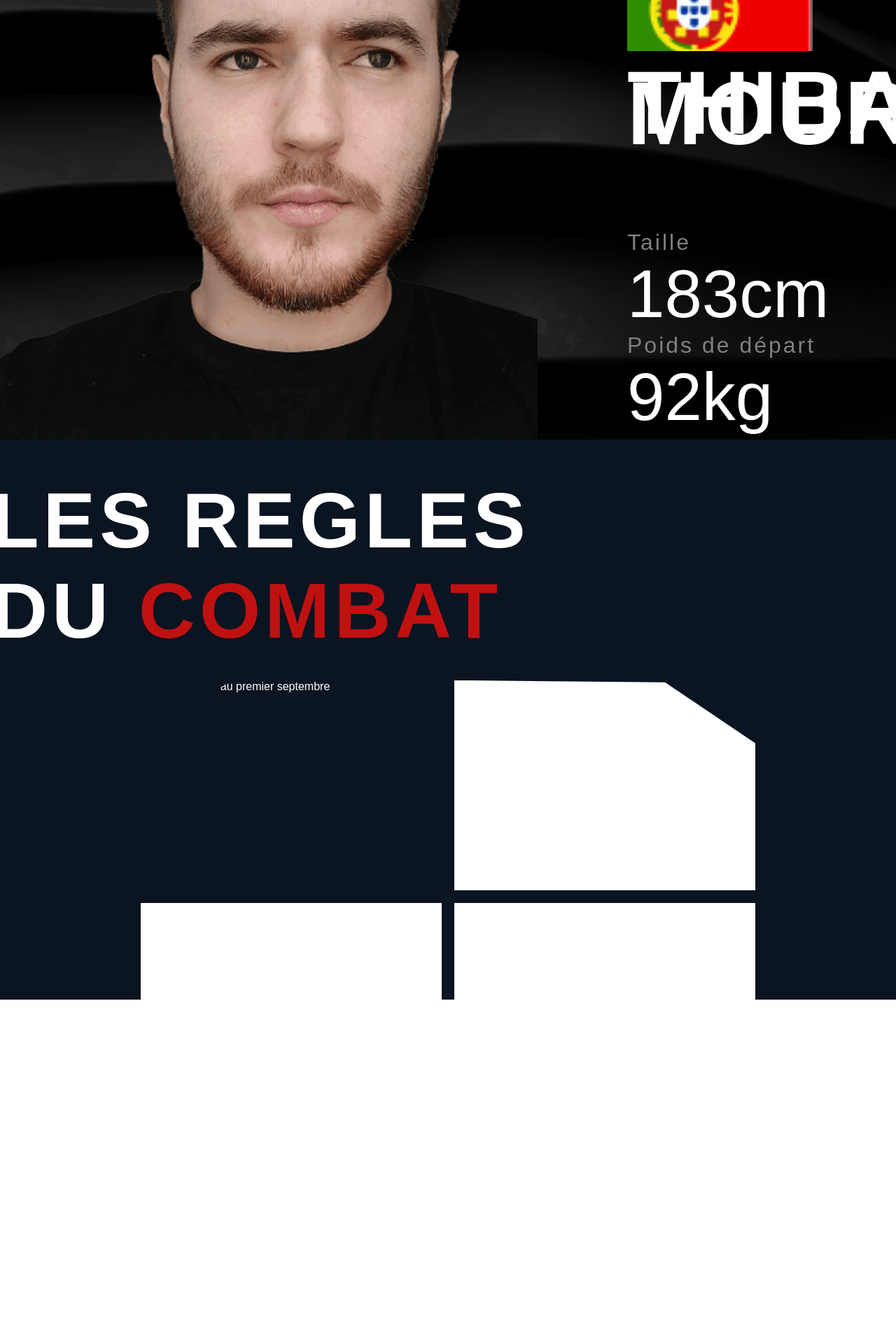
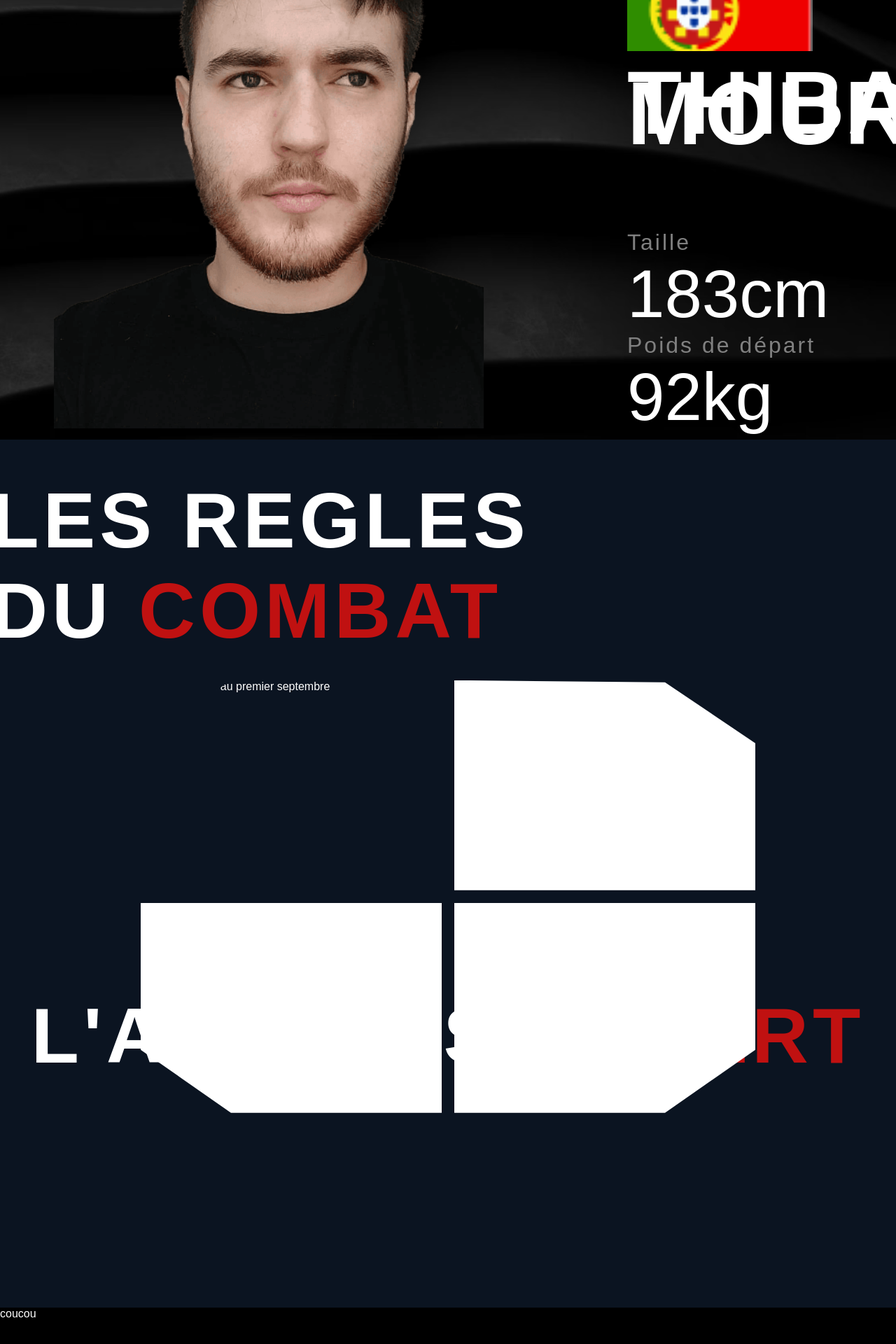
Before and after one commit to RaEace/La-Groph-cie, a React (Vite) app: page / in a window 1280 px wide. Shown: the part 2572-4492 px from the top of the page at 70% size. Before the commit the page ends 4171 px from the top, so only its background shows below. Built offline with nearby package versions, Linux system fonts and the light colour scheme; a web font is replaced by a local one.

Commit message:
feat: final layouts

```diff
--- /dev/null
+++ b/src/pages/Footer/Footer.css
@@ -0,0 +1,4 @@
+.footer {
+  height: 40vh;
+  background-color: black;
+}
--- /dev/null
+++ b/src/pages/Footer/Footer.tsx
@@ -0,0 +1,11 @@
+import "./Footer.css";
+
+const Footer: React.FC = () => {
+  return (
+    <div className="footer">
+      <div className="footer-title">coucou</div>
+    </div>
+  );
+};
+
+export default Footer;
--- /dev/null
+++ b/src/pages/Opinions/Opinions.css
@@ -0,0 +1,4 @@
+.opinions {
+  height: 55vh;
+  background-color: var(--background);
+}
--- /dev/null
+++ b/src/pages/Opinions/Opinions.tsx
@@ -0,0 +1,12 @@
+import "./Opinions.css";
+import OpinionsTitle from "./components/OpinionTitle/OpinionsTitle";
+
+const Opinions: React.FC = () => {
+  return (
+    <div className="opinions">
+      <OpinionsTitle />
+    </div>
+  );
+};
+
+export default Opinions;
--- /dev/null
+++ b/src/pages/Opinions/components/OpinionTitle/OpinionsTitle.css
@@ -0,0 +1,19 @@
+.opinions-title {
+  font-size: 7em;
+  font-weight: 600;
+  letter-spacing: 6px;
+  color: white;
+  margin: 0 0 -2% 0;
+  display: flex;
+  flex-direction: column;
+}
+
+.red-word {
+  color: var(--red);
+}
+
+.opinions-title-element {
+  margin: 0;
+  margin: -1%;
+  align-self: center;
+}
--- /dev/null
+++ b/src/pages/Opinions/components/OpinionTitle/OpinionsTitle.tsx
@@ -0,0 +1,14 @@
+import "./OpinionsTitle.css";
+
+const OpinionsTitle = () => {
+  return (
+    <h1 className="bet-title">
+      <p className="bet-title-element">
+        L'AVIS DES&nbsp;
+        <span className="red-word">EXPERT</span>
+      </p>
+    </h1>
+  );
+};
+
+export default OpinionsTitle;
--- a/src/pages/SpecThibault/SpecThibault.css
+++ b/src/pages/SpecThibault/SpecThibault.css
@@ -39,7 +39,9 @@
 .thibault-layout .spec-photo {
   height: 100%;
   width: 60%;
-  background-position: center center;
-  background-size: cover;
+  background-position: center;
+  overflow: hidden;
+  background-size: 80% auto; /* This will make the image fit the container width while maintaining its aspect ratio */
+  background-repeat: no-repeat;
   background-image: url(../../assets/images/tibo.png);
 }
--- a/src/pages/home/Home.tsx
+++ b/src/pages/home/Home.tsx
@@ -5,6 +5,8 @@ import "./Home.css";
 import SpecJules from "../SpecJules/SpecJules";
 import SpecThibault from "../SpecThibault/SpecThibault";
 import Rules from "../Rules/Rules";
+import Opinions from "../Opinions/Opinions";
+import Footer from "../Footer/Footer";
 
 const Home: React.FC = () => {
   return (
@@ -14,6 +16,8 @@ const Home: React.FC = () => {
       <SpecJules />
       <SpecThibault />
       <Rules />
+      <Opinions />
+      <Footer />
     </div>
   );
 };
```
